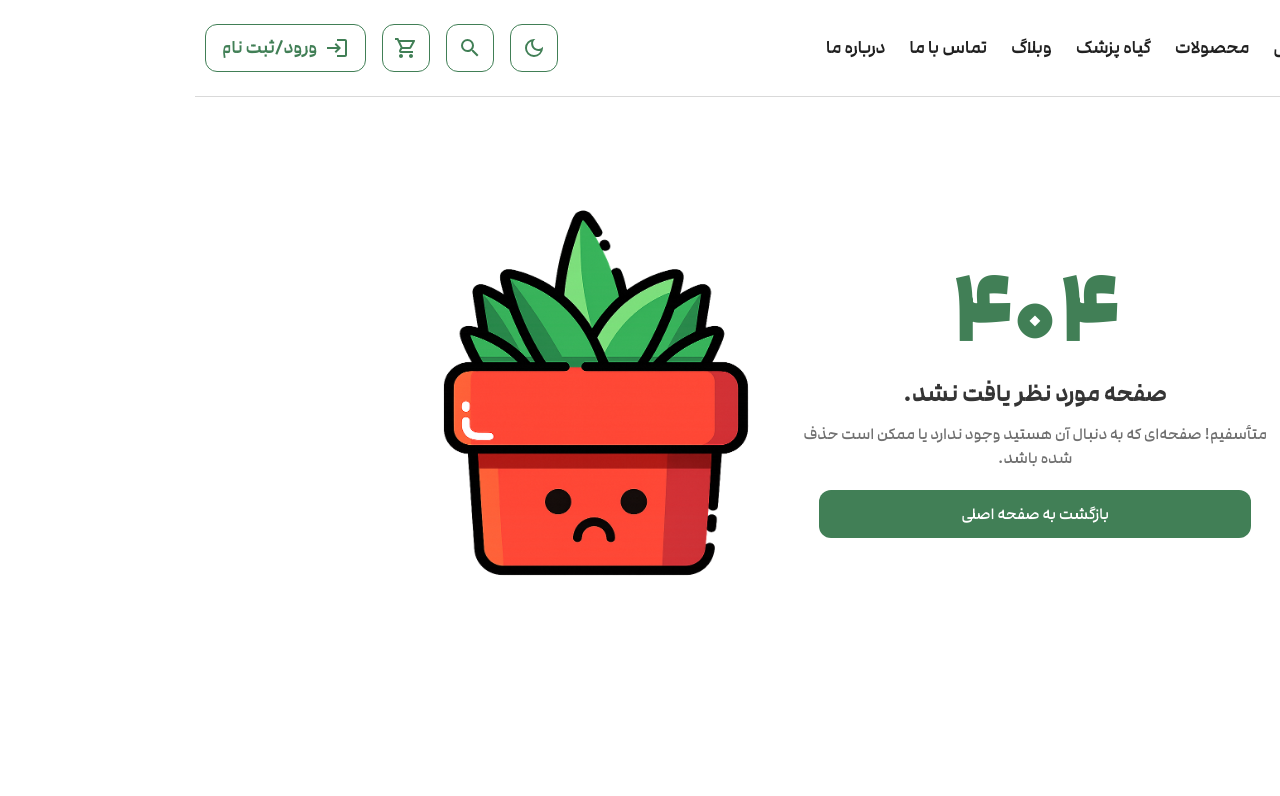
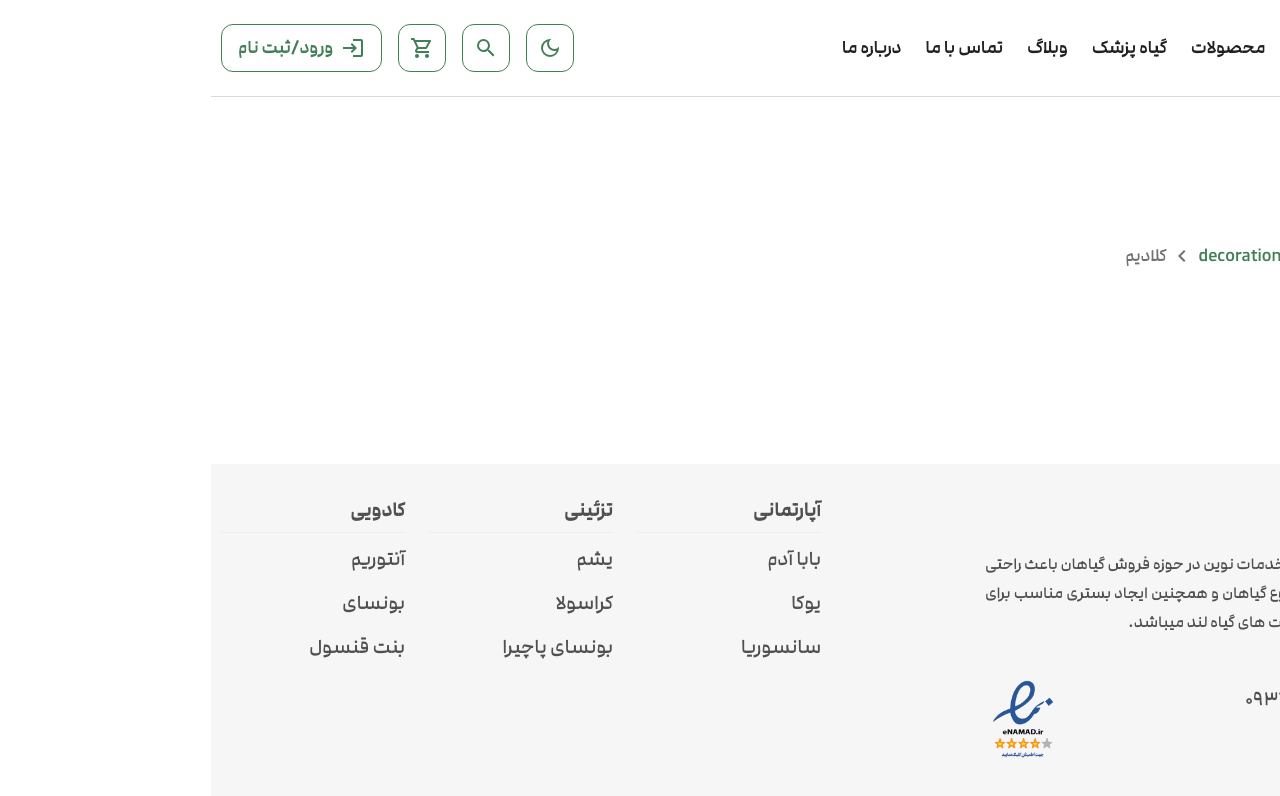
Before and after one commit to alisadeghi192/nextjs-full-stack-ecommerce-giahland, a Next.js app: page /products/decoration/caladium in a window 1280 px wide. Before the commit this address had no page. Shown: the top 796 px of the page. Built offline with nearby package versions, Linux system fonts and the light colour scheme.

Commit message:
feat(product): add initial product detail page structure with Breadcrumb

```diff
--- /dev/null
+++ b/src/app/(public)/products/[category]/[slug]/page.tsx
@@ -0,0 +1,32 @@
+import { notFound } from "next/navigation";
+import Breadcrumb from "@/components/shared/ui/Breadcrumb";
+import { fakeProducts } from "@/data/products";
+
+interface ProductPageProps {
+  params: Promise<{
+    category: string;
+    slug: string;
+  }>;
+}
+
+export default async function ProductPage({ params }: ProductPageProps) {
+  const { category, slug } = await params;
+
+  const product = fakeProducts.find(
+    (p) => p.category === category && p.slug === slug
+  );
+
+  if (!product) {
+    notFound();
+  }
+
+  const hasDiscount = product.discount > 0;
+
+  return (
+    <main className="container">
+      <Breadcrumb title={product.name} />
+
+
+    </main>
+  );
+}
```
